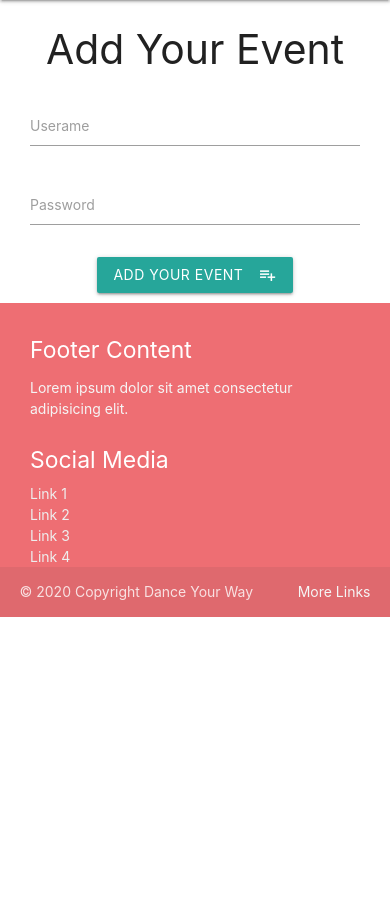
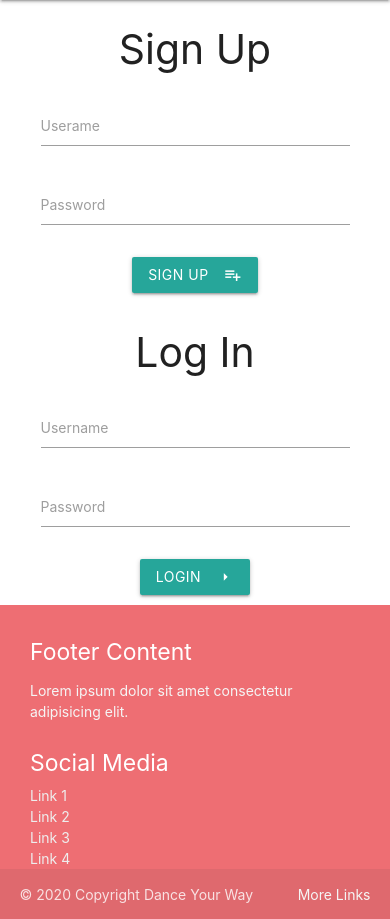
Before and after one commit to Magnusson95/Dance-Your-Way, a Flask app: page /signup in a window 390 px wide. Shown: the part 56-975 px from the top of the page. Before the commit the page ends 673 px from the top, so only its background shows below. Run offline with Flask 2, Linux system fonts and the light colour scheme; some libraries are stand-ins or nearby versions.

Commit message:
added password security. Sessions functionality on login and sign in added. Added function to log in to session and log out. index.html now responsive to whether a user is in a session. base.html navbar now responsive to whether a user is in a session.

```diff
--- a/app.py
+++ b/app.py
@@ -3,6 +3,7 @@ import boto3
 from flask import Flask, render_template, redirect, request, url_for, flash, session
 from flask_pymongo import PyMongo
 from wtforms import Form, BooleanField, TextField, PasswordField, validators
+from werkzeug.security import generate_password_hash, check_password_hash
 from passlib.hash import sha256_crypt
 from bson.objectid import ObjectId
 from botocore.client import Config
@@ -40,6 +41,9 @@ def home():
 
 @app.route('/signup')
 def signup():
+    if 'logged' in session:
+        flash('You are already logged in as ' + session['username'])
+        return redirect(url_for('home'))
     return render_template("signup.html")
 
 
@@ -49,13 +53,47 @@ def adduser():
     find_organiser = organisers.find_one({'username': request.form['username']})
 
     if find_organiser is None:
-        organisers.insert_one({'username': request.form['username'], 'password': request.form['password']})
+        password = generate_password_hash(request.form['password'])
+        organisers.insert_one({'username': request.form['username'], 'password': password})
         flash('You have registered and are logged in')
         session['username'] = request.form['username']
         session['logged'] = True
         return redirect(url_for('add_event'))
     else:
         flash('Username already exists')
+        return redirect(url_for('signup'))
+
+
+@app.route('/sign-out')
+def sign_out():
+    '''
+    function to allow a user to sign out of the current session
+    '''
+
+    session.clear()  # Clear session, notify user and redirect to index
+    flash('You are now signed out')
+    return redirect(url_for('home'))
+
+
+@app.route('/login', methods=['GET', 'POST'])
+def login():
+    if 'logged' in session:
+        flash('You are already logged in as ' + session['username'])
+        return redirect(url_for('add_event'))
+
+    organisers = mongo.db.organisers
+    find_organiser = organisers.find_one({'username': request.form['login_username']})
+    if find_organiser:
+        if check_password_hash(find_organiser['password'], request.form['login_password']):
+            flash('You are logged in as ' + request.form['login_username'])
+            session['username'] = request.form['login_username']
+            session['logged'] = True
+            return redirect(url_for('home'))
+        else:
+            flash('Incorrect password')
+            return redirect(url_for('signup'))
+    else:
+        flash('Username ' + request.form['login_username'] + ' does not exist')
         return redirect(url_for('signup'))
 
 
--- a/templates/base.html
+++ b/templates/base.html
@@ -17,9 +17,15 @@
 				<a href="{{url_for('home')}}" class="brand-logo center">Dance Your Way</a>
 				<a href="#" data-target="mobile-demo" class="sidenav-trigger"><i class="material-icons">menu</i></a>
 				<ul class="right hide-on-med-and-down">
+					{% if session['logged'] == True %}
+					<li><a href="{{url_for('style')}}">Where to Dance</a></li>
+					<li><a href="{{url_for('add_event')}}">Add Your Event</a></li>
+					<li><a href="{{url_for('sign_out')}}">Log Out</a></li>
+					{% else %}
 					<li><a href="{{url_for('style')}}">Where to Dance</a></li>
 					<li><a href="{{url_for('add_event')}}">Add Your Event</a></li>
 					<li><a href="{{url_for('signup')}}">Log In/Sign Up</a></li>
+					{% endif %}
 				</ul>
 			</div>
 		</nav>
--- a/templates/signup.html
+++ b/templates/signup.html
@@ -1,21 +1,36 @@
 {% extends 'base.html' %} {% block content %}
 <div class="row center container">
-	<h3>Add Your Event</h3>
+	<div class="col s12 m6">
+		<h3>Sign Up</h3>
 		<form action="{{url_for('adduser')}}" method="POST" class="col s12" id="signup">
 			<div class="row">
-			<div class="input-field col s12 m4 l4">
+				<div class="input-field col s12">
 					<input value="" id="username" name="username" type="text" class="validate" />
 					<label class="active" for="username">Userame</label>
 				</div>
-			<div class="input-field col s12 m4 l4">
+				<div class="input-field col s12">
 					<input value="" id="password" name="password" type="password" class="validate" />
 					<label class="active" for="password">Password</label>
 				</div>
 			</div>
-		<button class="btn waves-effect waves-light" type="submit">
-      Add Your Event
-      <i class="material-icons right">playlist_add</i>
-    </button>
+			<button class="btn waves-effect waves-light" type="submit">Sign Up<i class="material-icons right">playlist_add</i></button>
 		</form>
 	</div>
+	<div class="col s12 m6">
+		<h3>Log In</h3>
+		<form action="{{url_for('login')}}" method="POST" class="col s12" id="login">
+			<div class="row">
+				<div class="input-field col s12">
+					<input value="" id="login_username" name="login_username" type="text" class="validate" />
+					<label class="active" for="login_username">Username</label>
+				</div>
+				<div class="input-field col s12">
+					<input value="" id="login_password" name="login_password" type="password" class="validate" />
+					<label class="active" for="login_password">Password</label>
+				</div>
+			</div>
+			<button class="btn waves-effect waves-light" type="submit">Login<i class="material-icons right">arrow_right</i></button>
+		</form>
+	</div>
+</div>
 {% endblock %}
```
Also changed, not shown: templates/index.html (+11 -18 lines). Lines whose indentation alone changed are shown as unchanged.
